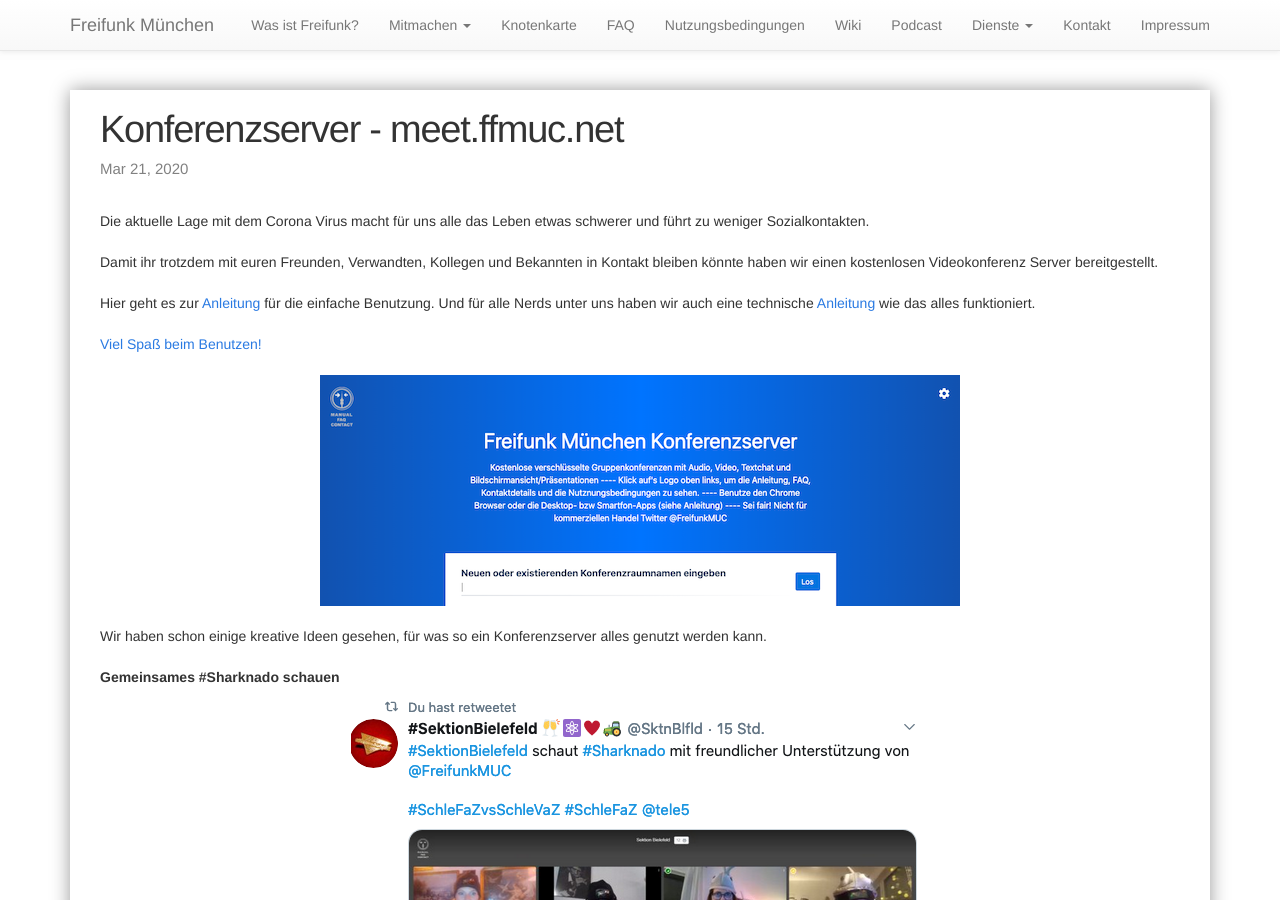
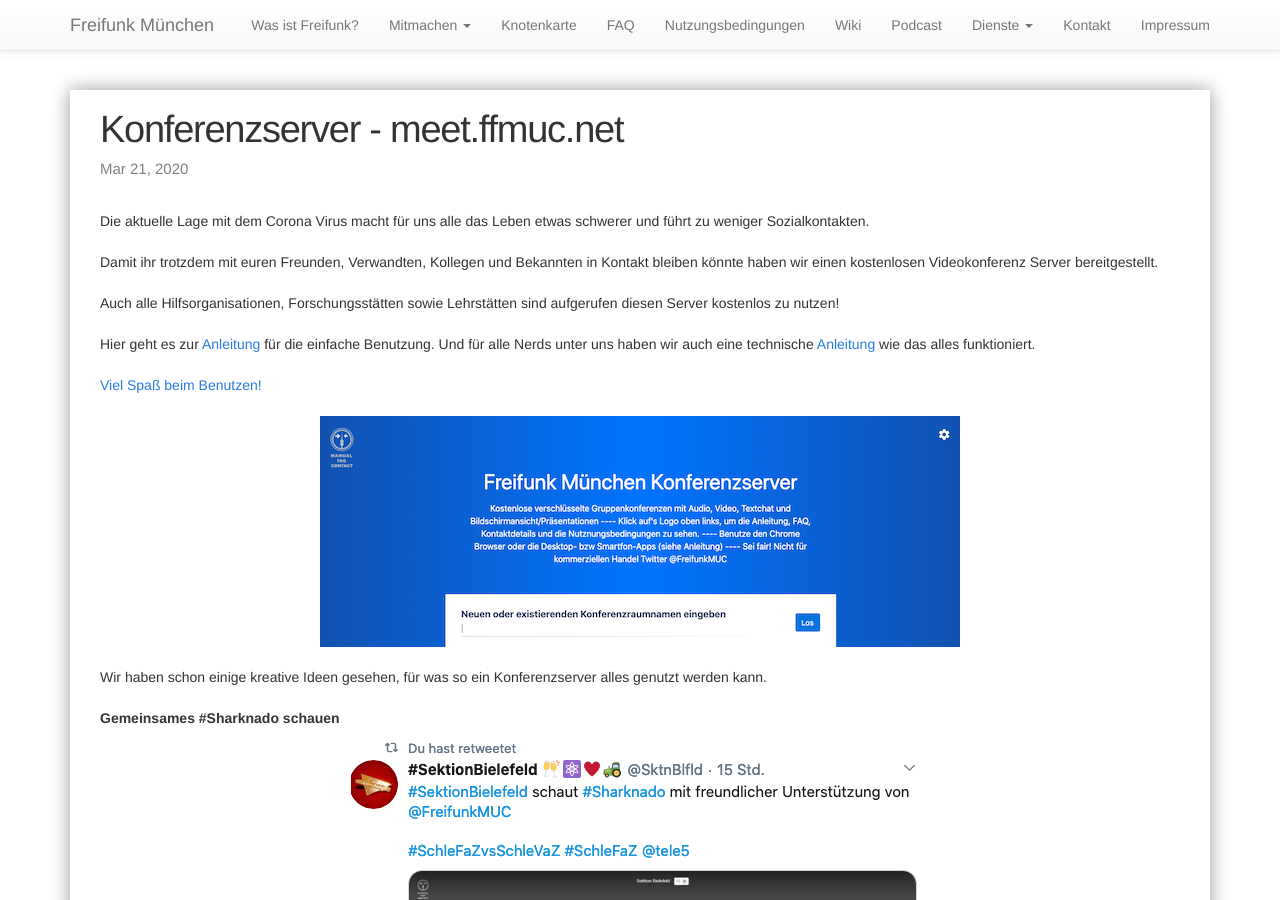
Before and after one commit to freifunkMUC/freifunkmuc.github.io, a Jekyll site: the page built from _posts/2020-03-21-meet.markdown, in a window 1280 px wide and 900 px high. Built offline with Jekyll 4.4.1, drawn with Linux system fonts in a browser that asks for light colours.

Commit message:
Update 2020-03-21-meet.markdown

```diff
--- a/_posts/2020-03-21-meet.markdown
+++ b/_posts/2020-03-21-meet.markdown
@@ -8,6 +8,8 @@ categories: freifunkmuc
 Die aktuelle Lage mit dem Corona Virus macht für uns alle das Leben etwas schwerer und führt zu weniger Sozialkontakten.
 
 Damit ihr trotzdem mit euren Freunden, Verwandten, Kollegen und Bekannten in Kontakt bleiben könnte haben wir einen kostenlosen Videokonferenz Server bereitgestellt.
+
+Auch alle Hilfsorganisationen, Forschungsstätten sowie Lehrstätten sind aufgerufen diesen Server kostenlos zu nutzen!
 
 Hier geht es zur [Anleitung](https://ffmuc.net/wiki/doku.php?id=knb:meet) für die einfache Benutzung. Und für alle Nerds unter uns haben wir auch eine technische [Anleitung](https://ffmuc.net/wiki/doku.php?id=knb:meet-server) wie das alles funktioniert.
 
```
